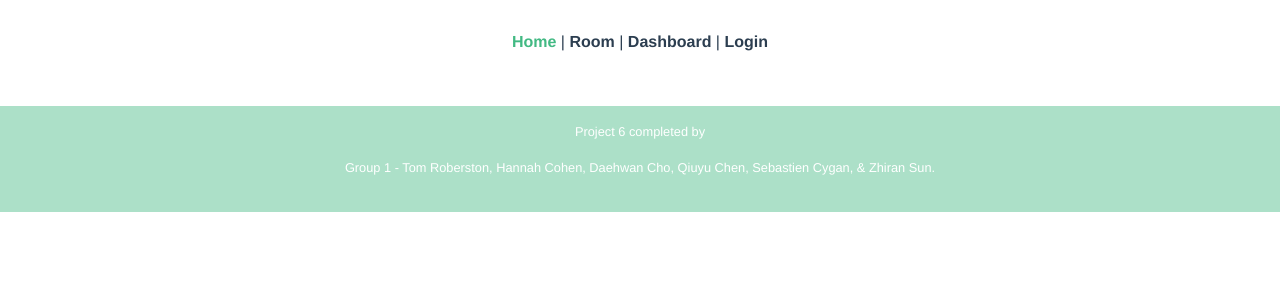
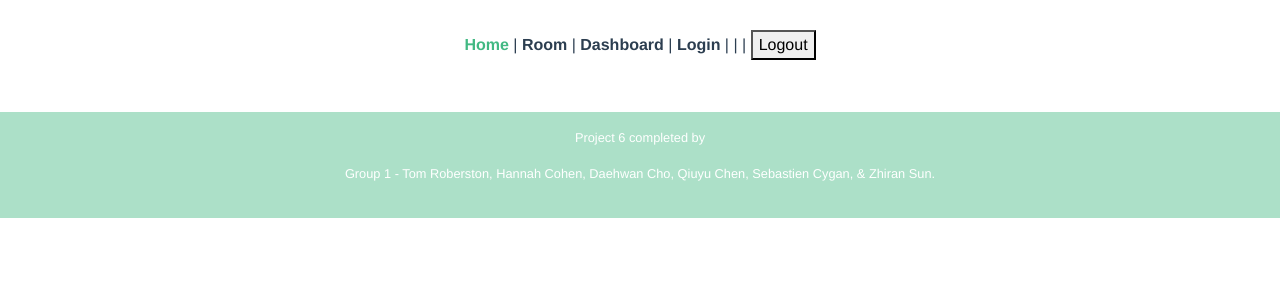
Before and after one commit to chencqy/ncl_group1, a Vue app in the folder frontend2/: page / in a window 1280 px wide. Shown: the top 300 px of the page. Built offline with nearby package versions, Linux system fonts and the light colour scheme; sample sign-in values are in the browser's storage; what vue-papa-parse, vue2-frappe would draw is missing.

Commit message:
add logout button

```diff
--- a/frontend2/src/components/app-header.vue
+++ b/frontend2/src/components/app-header.vue
@@ -4,11 +4,20 @@
       <router-link to="/">Home</router-link> |
       <router-link to="/room">Room</router-link> |
       <router-link to="/dashboard">Dashboard</router-link> |
-      <router-link to="/login">Login</router-link>
+      <router-link to="/login">Login</router-link> | | |
+      <button v-on:click="logOut()"> Logout</button>
     </div>
   </nav>
 </template>
 <script>
+export default {
+  methods: {
+    logOut () {
+      this.$store.dispatch('auth/logout')
+      this.$router.push('/login')
+    }
+  }
+}
 </script>
 <style>
 </style>
```
